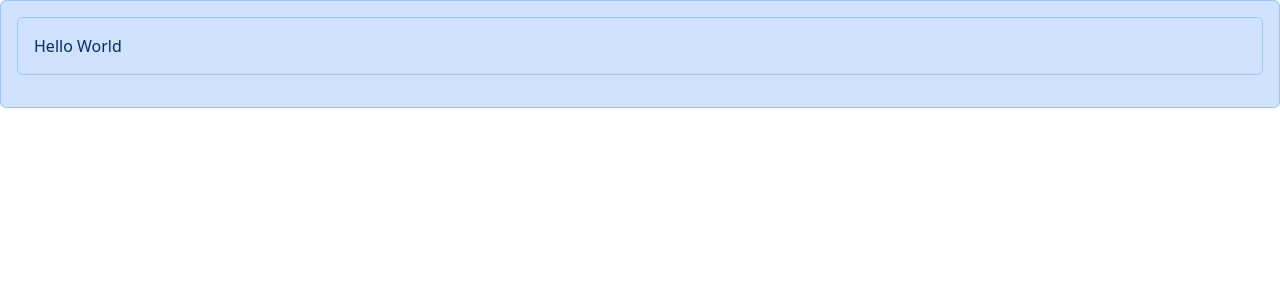
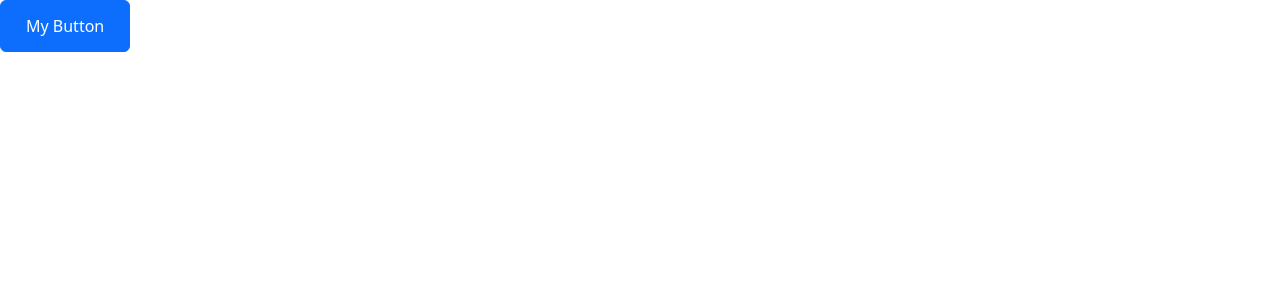
Before and after one commit to illwillgusto/tutorialreact-app, a React (Vite) app: page / in a window 1280 px wide. Shown: the top 300 px of the page. Built offline with nearby package versions, Linux system fonts and the light colour scheme.

Commit message:
button exercise
added btn classname
added children prop to display text within the button
added onClick prop and function for in the event the button is clicked the log will display 'Clicked'

```diff
--- a/src/App.tsx
+++ b/src/App.tsx
@@ -1,10 +1,9 @@
-import Alert from "./components/Alert";
+import Button from './components/Button';
 
 function App() {
-
 	return (
-		<div className="alert alert-primary" role="alert">
-			<Alert> Hello <span>World</span> </Alert>
+		<div className='btn btn-primary'>
+			<Button onClick={() => console.log('Clicked')}>My Button</Button>
 		</div>
 	);
 }
--- /dev/null
+++ b/src/components/Button.tsx
@@ -0,0 +1,12 @@
+interface Props {
+    children: string;
+    onClick: () => void;
+}
+
+const Button = ({ children, onClick }: Props) => {
+  return (
+    <button className='btn btn-primary' onClick={onClick} >{children}</button>
+  )
+}
+
+export default Button
```
